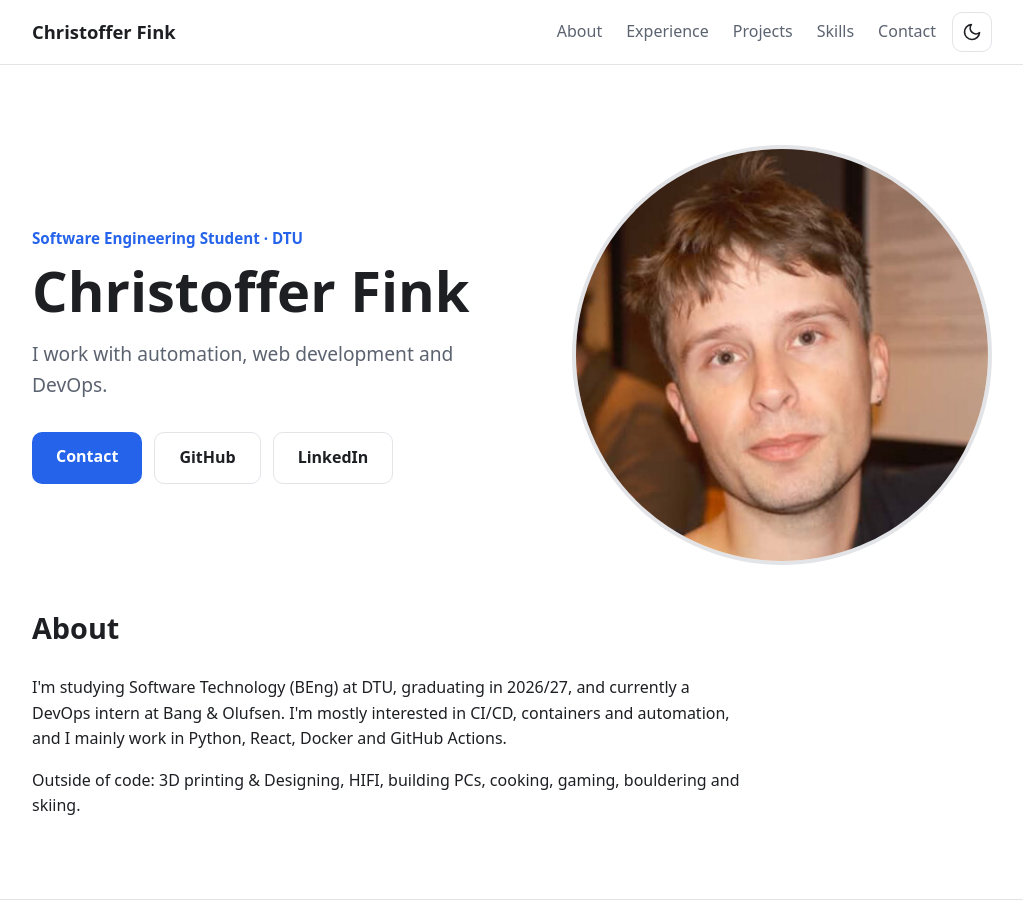
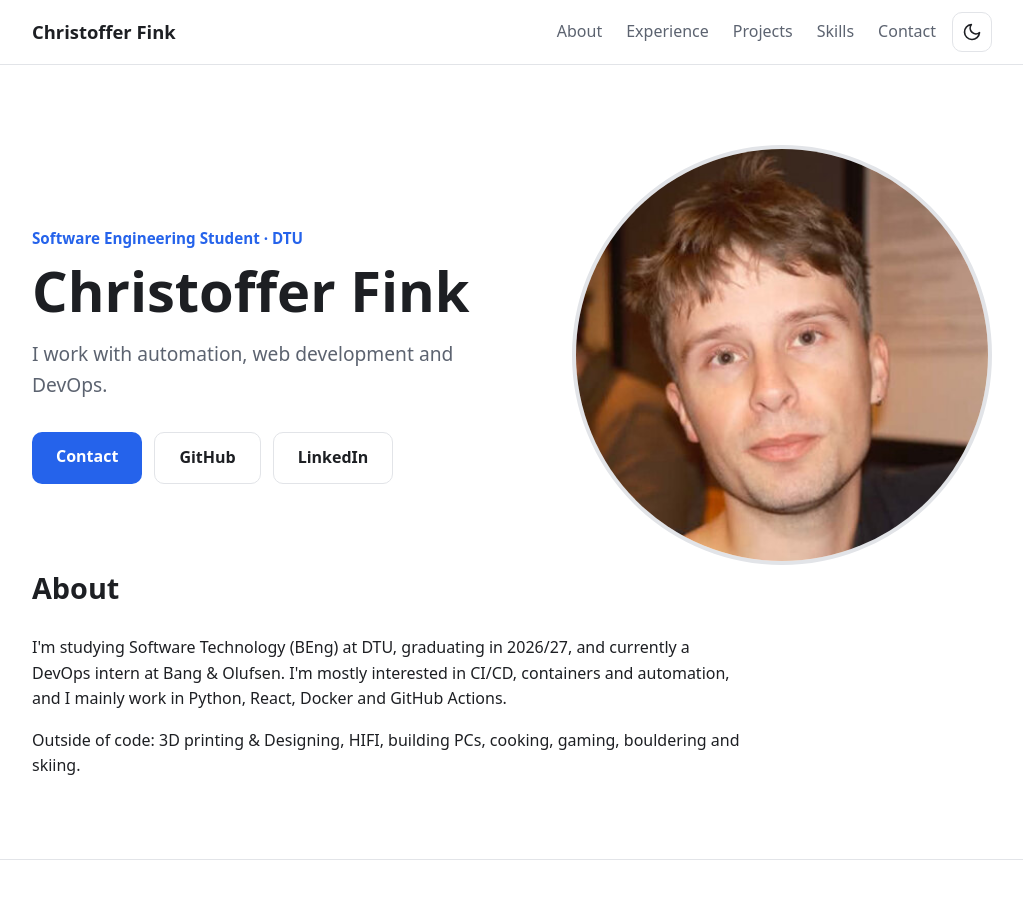
Before and after one commit to christofferfink/christofferfink.github.io, a plain HTML site: page index.html in a window 1280 px wide. Shown: the top 921 px of the page, without its empty margins (128-1151 px from the left). Drawn offline with Linux system fonts and the light colour scheme.

Commit message:
style: closer!

```diff
--- a/css/style.css
+++ b/css/style.css
@@ -138,7 +138,7 @@ a {
 
 /* Hero */
 .hero {
-  padding: 5rem 0 1rem;
+  padding: 5rem 0 0;
 }
 
 .hero-inner {
@@ -221,7 +221,7 @@ a {
 }
 
 .hero + .section {
-  padding-top: 1.5rem;
+  padding-top: 0;
 }
 
 .section h2 {
```
